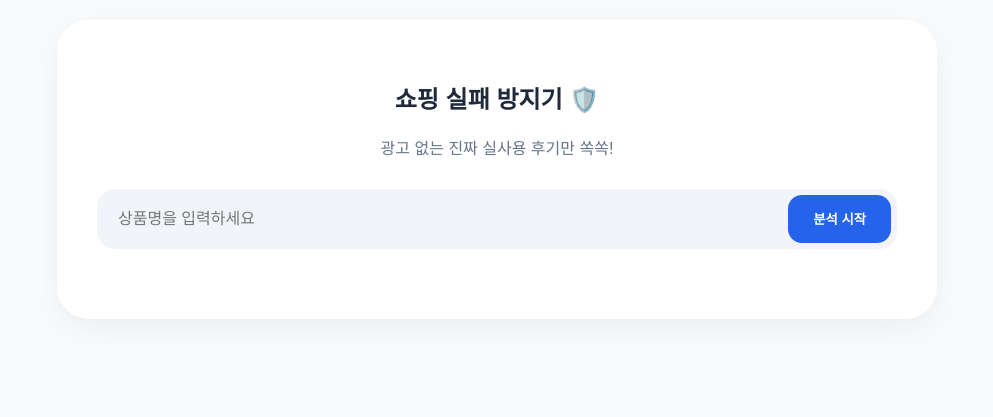
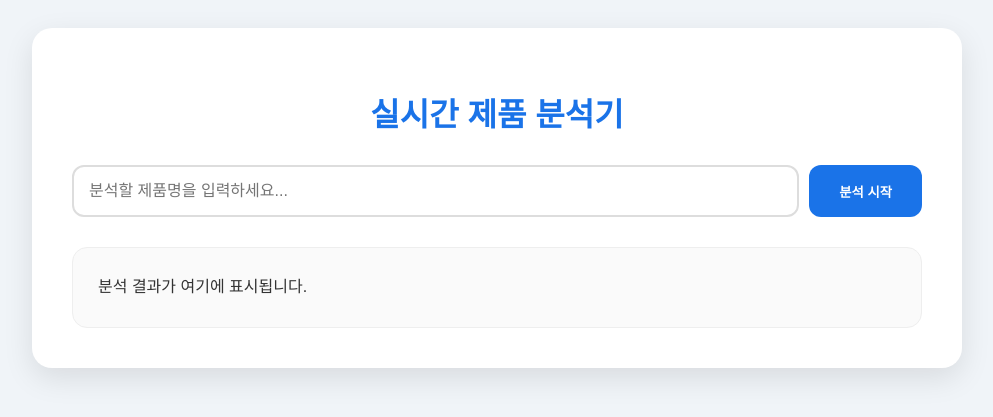
Before and after one commit to qjootkar1/-, a FastAPI app: page / in a window 1280 px wide. Shown: the top 417 px of the page, without its empty margins (143-1136 px from the left). Run offline with FastAPI, Linux system fonts and the light colour scheme.

Commit message:
Update index.html for real-time product analysis

```diff
--- a/templates/index.html
+++ b/templates/index.html
@@ -2,93 +2,57 @@
 <html lang="ko">
 <head>
     <meta charset="UTF-8">
-    <meta name="viewport" content="width=device-width, initial-scale=1.0">
-    <title>쇼핑 실패 방지기 🛡️</title>
-    <script src="https://cdn.jsdelivr.net/npm/vue@2"></script>
-    <script src="https://cdn.jsdelivr.net/npm/axios/dist/axios.min.js"></script>
+    <title>실시간 제품 분석기</title>
     <style>
-        :root { --primary: #2563eb; --danger: #ef4444; --success: #10b981; --bg: #f8fafc; }
-        body { font-family: 'Pretendard', sans-serif; background: var(--bg); margin: 0; padding: 20px; color: #1e293b; }
-        .container { max-width: 800px; margin: 0 auto; background: white; padding: 40px; border-radius: 32px; box-shadow: 0 10px 30px rgba(0,0,0,0.05); }
-        .header { text-align: center; margin-bottom: 30px; }
-        .search-bar { display: flex; gap: 10px; background: #f1f5f9; padding: 6px; border-radius: 18px; margin-bottom: 30px; }
-        input { flex: 1; border: none; background: transparent; padding: 15px; font-size: 1rem; outline: none; }
-        button { background: var(--primary); color: white; border: none; padding: 0 25px; border-radius: 14px; font-weight: bold; cursor: pointer; }
-
-        .score-circle { width: 130px; height: 130px; border-radius: 50%; display: flex; flex-direction: column; align-items: center; justify-content: center; color: white; margin: 0 auto 20px; }
-        .high { background: var(--success); } .mid { background: #f59e0b; } .low { background: var(--danger); }
-
-        .summary-box { background: #f8fafc; padding: 20px; border-radius: 20px; margin-bottom: 30px; border: 1px solid #e2e8f0; }
-        .pro-item { background: #f0fdf4; border-left: 5px solid var(--success); padding: 12px 15px; border-radius: 8px; margin-bottom: 10px; font-size: 0.9rem; }
-        .con-item { background: #fffafb; border-left: 5px solid var(--danger); padding: 12px 15px; border-radius: 8px; margin-bottom: 10px; font-size: 0.9rem; }
-        .tag { background: #eff6ff; color: #1d4ed8; padding: 5px 12px; border-radius: 8px; margin: 3px; display: inline-block; font-size: 0.8rem; font-weight: bold; }
-
-        .loading-spin { border: 3px solid #f3f3f3; border-top: 3px solid white; border-radius: 50%; width: 16px; height: 16px; animation: spin 1s linear infinite; display: inline-block; margin-right: 8px; }
-        @keyframes spin { 0% { transform: rotate(0deg); } 100% { transform: rotate(360deg); } }
+        body { font-family: 'Pretendard', sans-serif; background: #f0f4f8; padding: 20px; color: #333; }
+        .container { max-width: 850px; margin: 0 auto; background: #fff; padding: 40px; border-radius: 20px; box-shadow: 0 10px 30px rgba(0,0,0,0.1); }
+        .title { text-align: center; color: #1a73e8; }
+        .input-group { display: flex; gap: 10px; margin: 30px 0; }
+        input { flex: 1; padding: 15px; border: 2px solid #ddd; border-radius: 12px; font-size: 16px; }
+        button { padding: 15px 30px; background: #1a73e8; color: #fff; border: none; border-radius: 12px; font-weight: bold; cursor: pointer; }
+        #status { font-size: 14px; color: #666; margin-bottom: 10px; font-style: italic; }
+        #result { background: #fafafa; border: 1px solid #eee; padding: 25px; border-radius: 15px; white-space: pre-wrap; line-height: 1.8; }
     </style>
 </head>
 <body>
-    <div id="app" class="container">
-        <div class="header">
-            <h2>쇼핑 실패 방지기 🛡️</h2>
-            <p style="color: #64748b;">광고 없는 진짜 실사용 후기만 쏙쏙!</p>
+    <div class="container">
+        <h1 class="title"> 실시간 제품 분석기</h1>
+        <div class="input-group">
+            <input type="text" id="pName" placeholder="분석할 제품명을 입력하세요...">
+            <button onclick="runAnalysis()">분석 시작</button>
         </div>
-
-        <div class="search-bar">
-            <input v-model="query" placeholder="상품명을 입력하세요" @keyup.enter="analyze">
-            <button @click="analyze" :disabled="loading">
-                <span v-if="loading"><span class="loading-spin"></span>분석중</span>
-                <span v-else>분석 시작</span>
-            </button>
-        </div>
-
-        {% raw %}
-        <div v-if="res">
-            <div class="score-circle" :class="res.score >= 80 ? 'high' : (res.score >= 60 ? 'mid' : 'low')">
-                <span style="font-size: 3rem; font-weight: 900;">{{ res.score }}</span>
-                <span style="font-size: 0.8rem; font-weight: bold;">추천 지수</span>
-            </div>
-
-            <div style="text-align: center; margin-bottom: 25px;">
-                <span v-for="t in res.tags" class="tag">#{{ t }}</span>
-            </div>
-
-            <div class="summary-box">
-                <h4 style="margin-top: 0;">📋 실사용 데이터 요약</h4>
-                <div v-for="r in res.reason" style="margin-bottom: 8px;">📍 {{ r }}</div>
-                <div style="margin-top: 10px; font-size: 0.85rem; font-weight: bold;">
-                    <span style="color: var(--success);">👍 긍정 신호 {{ res.pros_n }}건</span> |
-                    <span style="color: var(--danger);">⚠️ 주의 신호 {{ res.cons_n }}건</span>
-                </div>
-            </div>
-
-            <h4 style="color: var(--success);">✨ 진짜 장점 후기</h4>
-            <div v-for="p in res.pros_list" class="pro-item">✅ {{ p }}</div>
-
-            <div style="margin: 30px 0;"></div>
-
-            <h4 style="color: var(--danger);">🚫 진짜 아쉬운 후기</h4>
-            <div v-for="c in res.cons_list" class="con-item">❌ {{ c }}</div>
-        </div>
-        {% endraw %}
+        <div id="status"></div>
+        <div id="result">분석 결과가 여기에 표시됩니다.</div>
     </div>
 
     <script>
-        new Vue({
-            el: '#app',
-            data: { query: '', res: null, loading: false },
-            methods: {
-                async analyze() {
-                    if(!this.query) return;
-                    this.loading = true; this.res = null;
-                    try {
-                        const response = await axios.get('/analyze?q=' + encodeURIComponent(this.query));
-                        this.res = response.data;
-                    } catch (e) { alert('데이터 분석 중 오류가 발생했습니다.'); }
-                    finally { this.loading = false; }
+        async function runAnalysis() {
+            const pName = document.getElementById('pName').value;
+            const resultDiv = document.getElementById('result');
+            const statusDiv = document.getElementById('status');
+
+            if(!pName) return alert("제품명을 입력하세요.");
+
+            statusDiv.innerText = "🌐 웹에서 데이터를 긁어와서 파이썬이 1차 검수 중입니다...";
+            resultDiv.innerText = "AI가 수집된 정보를 분석하여 리포트를 작성하고 있습니다.";
+
+            const fd = new FormData();
+            fd.append('user_input', pName);
+
+            try {
+                const res = await fetch('/chat', { method: 'POST', body: fd });
+                const data = await res.json();
+
+                if(data.answer) {
+                    statusDiv.innerText = "✅ " + data.data_info;
+                    resultDiv.innerText = data.answer;
+                } else {
+                    resultDiv.innerText = "에러: " + data.error;
                 }
+            } catch(e) {
+                resultDiv.innerText = "서버 연결 오류가 발생했습니다.";
             }
-        })
+        }
     </script>
 </body>
 </html>
```
